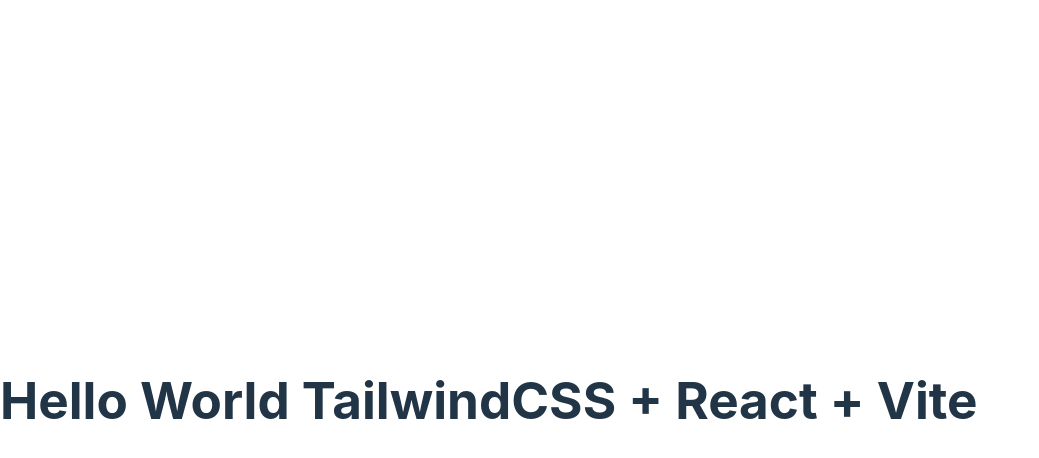
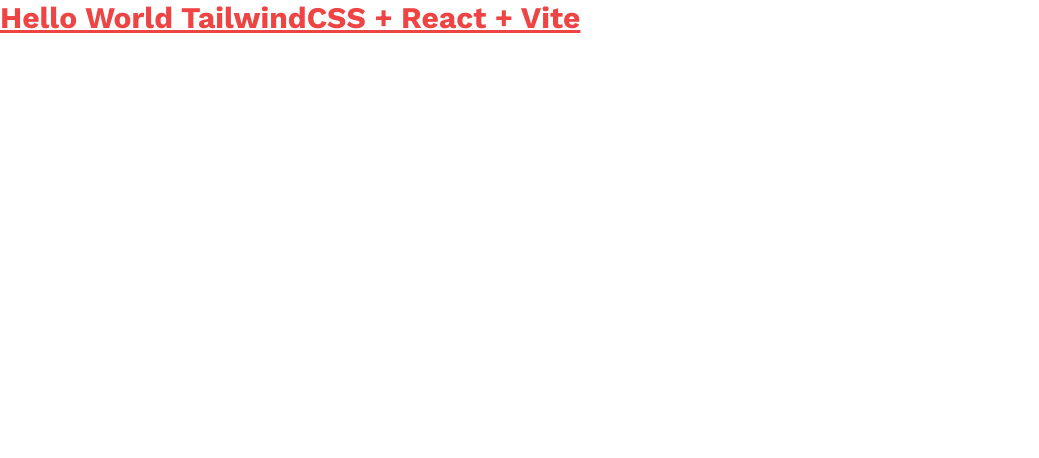
Before and after one commit to Fremen1990/3d_portfolio, a React (Vite) app: page / in a window 1280 px wide. Shown: the top 458 px of the page, without its empty margins (0-1039 px from the left). Built offline with nearby package versions, Linux system fonts and the light colour scheme.

Commit message:
:wrench: Config Tailwind CSS

```diff
--- a/src/index.css
+++ b/src/index.css
@@ -1,69 +1,183 @@
+@import url("https://fonts.googleapis.com/css2?family=Poppins:wght@100;200;300;400;500;600;700;800;900&family=Work+Sans:wght@100;200;300;400;500;600;700;800;900&display=swap");
+
+@tailwind base;
+@tailwind components;
+@tailwind utilities;
+
 :root {
-  font-family: Inter, system-ui, Avenir, Helvetica, Arial, sans-serif;
-  line-height: 1.5;
-  font-weight: 400;
-
-  color-scheme: light dark;
-  color: rgba(255, 255, 255, 0.87);
-  background-color: #242424;
-
-  font-synthesis: none;
-  text-rendering: optimizeLegibility;
-  -webkit-font-smoothing: antialiased;
-  -moz-osx-font-smoothing: grayscale;
-  -webkit-text-size-adjust: 100%;
-}
-
-a {
-  font-weight: 500;
-  color: #646cff;
-  text-decoration: inherit;
-}
-a:hover {
-  color: #535bf2;
+    --blue-rgb: 237 245 255;
+    --green-rgb: 125 161 35;
 }
 
 body {
-  margin: 0;
-  display: flex;
-  place-items: center;
-  min-width: 320px;
-  min-height: 100vh;
+    font-family: "Work Sans", sans-serif;
 }
 
-h1 {
-  font-size: 3.2em;
-  line-height: 1.1;
+body:has(.card[data-color="blue"]:hover) {
+    background-color: rgb(var(--blue-rgb) / 25%);
 }
 
-button {
-  border-radius: 8px;
-  border: 1px solid transparent;
-  padding: 0.6em 1.2em;
-  font-size: 1em;
-  font-weight: 500;
-  font-family: inherit;
-  background-color: #1a1a1a;
-  cursor: pointer;
-  transition: border-color 0.25s;
-}
-button:hover {
-  border-color: #646cff;
-}
-button:focus,
-button:focus-visible {
-  outline: 4px auto -webkit-focus-ring-color;
+body:has(.card[data-color="green"]:hover) {
+    background-color: rgb(var(--green-rgb) / 25%);
 }
 
-@media (prefers-color-scheme: light) {
-  :root {
-    color: #213547;
-    background-color: #ffffff;
-  }
-  a:hover {
-    color: #747bff;
-  }
-  button {
-    background-color: #f9f9f9;
-  }
+@layer utilities {
+    .max-container {
+        @apply max-w-5xl mx-auto sm:p-16 pb-12 !pt-[126px] px-8 min-h-[calc(100vh-80px)];
+    }
+
+    .head-text {
+        @apply sm:text-5xl text-3xl font-semibold sm:leading-snug font-poppins;
+    }
+
+    .subhead-text {
+        @apply font-semibold sm:text-3xl text-xl relative font-poppins;
+    }
+
+    .blue-gradient_text {
+        @apply bg-gradient-to-r from-[#00c6ff] to-[#0072ff] bg-clip-text text-transparent;
+    }
+
+    .input {
+        @apply bg-white border border-gray-200 text-gray-900 text-sm rounded-lg focus:ring-blue-500 focus:border-blue-500 block w-full p-2.5 mt-2.5 font-normal shadow-card;
+    }
+
+    .textarea {
+        @apply block p-2.5 w-full text-sm text-gray-900 bg-white rounded-lg border border-gray-200 focus:ring-blue-500 focus:border-blue-500 mt-2.5 font-normal shadow-card;
+    }
+
+    .btn {
+        @apply text-white bg-gradient-to-r from-[#00c6ff] to-[#0072ff] focus:ring-4 focus:outline-none focus:ring-blue-300 font-medium rounded-lg text-sm w-full sm:w-auto px-5 py-2.5 text-center;
+    }
+
+    .header {
+        @apply flex justify-between items-center sm:px-16 px-8 py-4 max-w-5xl mx-auto absolute top-0 bg-transparent z-10 right-0 left-0;
+    }
+
+    .footer {
+        @apply max-w-5xl mx-auto sm:px-16 pb-6 px-8 flex flex-col gap-7;
+    }
+
+    .footer-container {
+        @apply flex flex-wrap gap-7 items-center justify-between;
+    }
+
+    .info-box {
+        @apply mx-5 relative flex text-white flex-col gap-3 max-w-2xl neo-brutalism-blue pt-4 pb-12 px-8;
+    }
+
+    .neo-btn {
+        @apply py-3 px-6 rounded-lg text-blue-500 text-center font-semibold sm:w-1/2 w-[90%] -bottom-5 absolute mx-auto right-0 left-0 flex justify-center items-center gap-3;
+    }
+
+    .cta {
+        @apply w-full flex items-center md:flex-row flex-col sm:mt-16 mt-8 gap-7;
+    }
+
+    .cta-text {
+        @apply text-black-500 font-extrabold flex-1 text-3xl max-md:text-center;
+    }
 }
+
+.glassmorphism {
+    background: rgba(8, 116, 239, 0.07);
+    backdrop-filter: blur(10px);
+    -webkit-backdrop-filter: blur(10px);
+    border-radius: 10px;
+    border: 1px solid rgba(255, 255, 255, 0.18);
+}
+
+.logo {
+    border-radius: 8.889px;
+    background: #fff;
+    box-shadow: 0px 10px 35px -4px rgba(67, 83, 255, 0.15),
+    0px 1.5px 4px -1px rgba(67, 83, 255, 0.2);
+}
+
+.block-container {
+    position: relative;
+    transition: 250ms;
+    perspective: 500px;
+}
+
+.block-container .btn-back {
+    position: absolute;
+    inset: 0;
+    z-index: -1;
+    width: inherit;
+    height: inherit;
+    transition: 250ms;
+    transform-style: preserve-3d;
+    transform-origin: bottom right;
+    transform: rotateZ(15deg);
+    will-change: transform;
+    box-shadow: 16px 0 40px #e4e4e4;
+}
+
+.block-container .btn-back-red {
+    background: linear-gradient(135deg, #ff4b1f -20%, #ff9068 120%);
+}
+
+.block-container .btn-back-green {
+    background: linear-gradient(135deg, #adfda2 -20%, #11d3f3 120%);
+}
+
+.block-container .btn-back-yellow {
+    background: linear-gradient(135deg, #f7971e -20%, #ffd200 120%);
+}
+
+.block-container .btn-back-blue {
+    background: linear-gradient(135deg, #0061ff -20%, #60efff 120%);
+}
+
+.block-container .btn-back-orange {
+    background: linear-gradient(135deg, #ff0f7b -20%, #f89b29 120%);
+}
+
+.block-container .btn-back-pink {
+    background: linear-gradient(135deg, #e81cff -20%, #40c9ff 120%);
+}
+
+.block-container .btn-back-black {
+    background: linear-gradient(135deg, #0a1647 -20%, #e4e7e4 120%);
+}
+
+.block-container .btn-front {
+    position: absolute;
+    inset: 0;
+    z-index: 1;
+    width: inherit;
+    height: inherit;
+    background-color: #ffffff33;
+    -webkit-backdrop-filter: blur(20px);
+    backdrop-filter: blur(20px);
+    transition: 250ms;
+    transform-style: preserve-3d;
+    transform-origin: top left;
+    overflow: hidden;
+}
+
+.block-container:hover > .btn-back {
+    transform: translateZ(20px) rotateZ(15deg) rotateX(-20deg) rotateY(-20deg);
+}
+
+.block-container:hover > .btn-front {
+    transform: translateZ(80px) translateY(-5px) rotateX(15deg) rotateY(15deg);
+}
+
+/* Neo Brutalism */
+.neo-brutalism-blue {
+    background: #2b77e7;
+    position: relative;
+    border-radius: 10px;
+    border: #2b77e7;
+    box-shadow: 0.6vmin 0.6vmin #336cc1, 1vmin 1vmin #0092db, 1vmin 1vmin #0092db,
+    0.65vmin 1vmin #0092db, 1vmin 0.65vmin #0092db;
+}
+
+.neo-brutalism-white {
+    background: #fff;
+    border: #fff;
+    box-shadow: 0.6vmin 0.6vmin #fff, 1vmin 1vmin #d2e4ff, 1vmin 1vmin #d2e4ff,
+    0.65vmin 1vmin #d2e4ff, 1vmin 0.65vmin #d2e4ff;
+}
```
